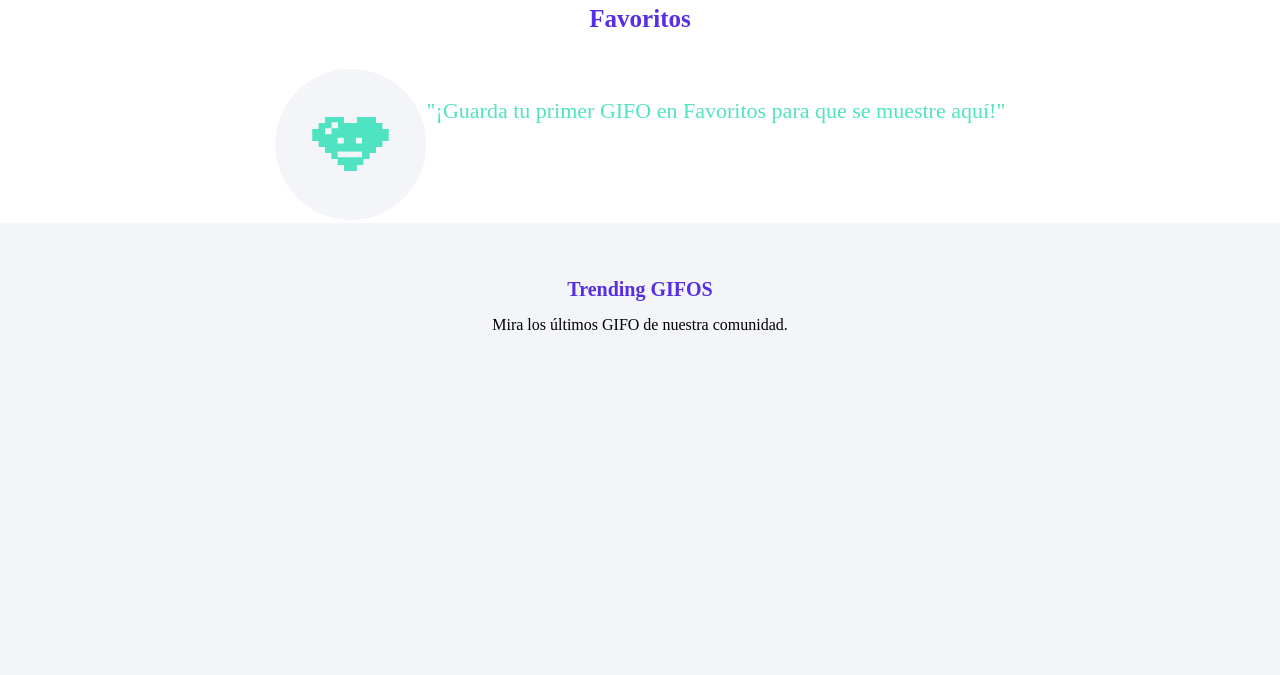
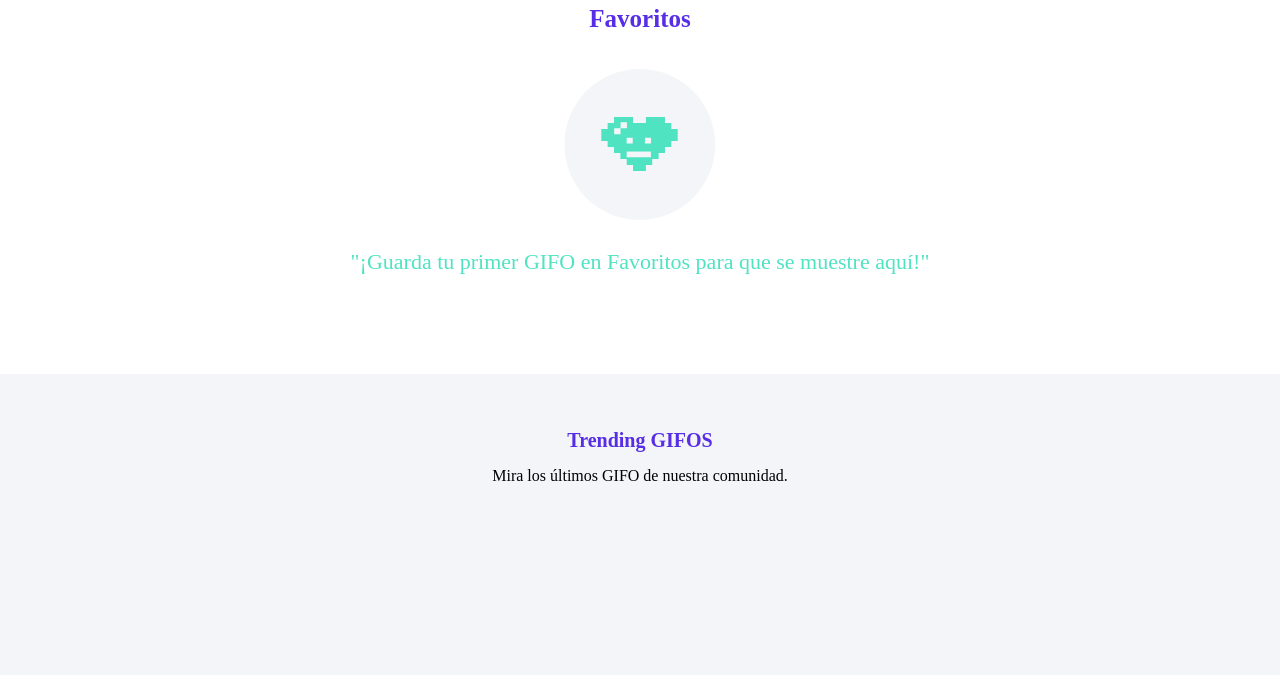
Before and after one commit to danielpereiraa/Proyecto-Gifos, a plain HTML site: page index.html in a window 1280 px wide. Both pictures are taken after a click on the item "FAVORITOS". Shown: the part 125-800 px from the top of the page. Drawn offline with Linux system fonts and the light colour scheme; no server answers.

Commit message:
Favoritos sin contenido fixed

```diff
--- a/main.js
+++ b/main.js
@@ -992,6 +992,7 @@ var mis_gifos_localstorage = () =>{
 var favoritos_sin_contenido = () =>{
 
   var respuesta = document.getElementById("favoritos_container");
+  respuesta.classList.toggle("row-direction");
   respuesta.classList.toggle("direction")
   var img= document.createElement('img');
   img.src = "images/icon-fav-sin-contenido.svg";
@@ -1007,6 +1008,7 @@ var favoritos_sin_contenido = () =>{
 
 var mis_gifos_sin_contenido = () =>{
   var respuesta = document.getElementById("mis_gifos_container");
+  respuesta.classList.toggle("row-direction")
   respuesta.classList.toggle("direction")
   var img= document.createElement('img');
   img.src = "images/icon-mis-gifos-sin-contenido.svg";
--- a/styles.css
+++ b/styles.css
@@ -571,14 +571,14 @@ h4{
 }
 #favoritos_container{
     display: flex;
-    flex-flow: row wrap;
     align-content: center;
     justify-content: space-between;
     padding-left: 21px;
     padding-right: 21px;
 }
 .row-direction{
-    justify-content: space-between;}
+    flex-flow: column;
+}
 .direction{
     display: flex;
     flex-direction: column;
@@ -785,7 +785,6 @@ h4{
 
 #mis_gifos_container{
     display: flex;
-    flex-flow: row wrap;
     justify-content: space-between;
     align-content: center;
     padding-left: 21px;
@@ -1003,7 +1002,6 @@ footer{
 
     #favoritos_container{
         display: flex;
-        flex-flow: row wrap;
         align-content: center;
         justify-content: space-between;
         padding-left: 100px;
@@ -1011,7 +1009,6 @@ footer{
     }
     #mis_gifos_container{
         display: flex;
-        flex-flow: row wrap;
         justify-content: space-between;
         align-content: center;
         padding-left: 100px;
```
